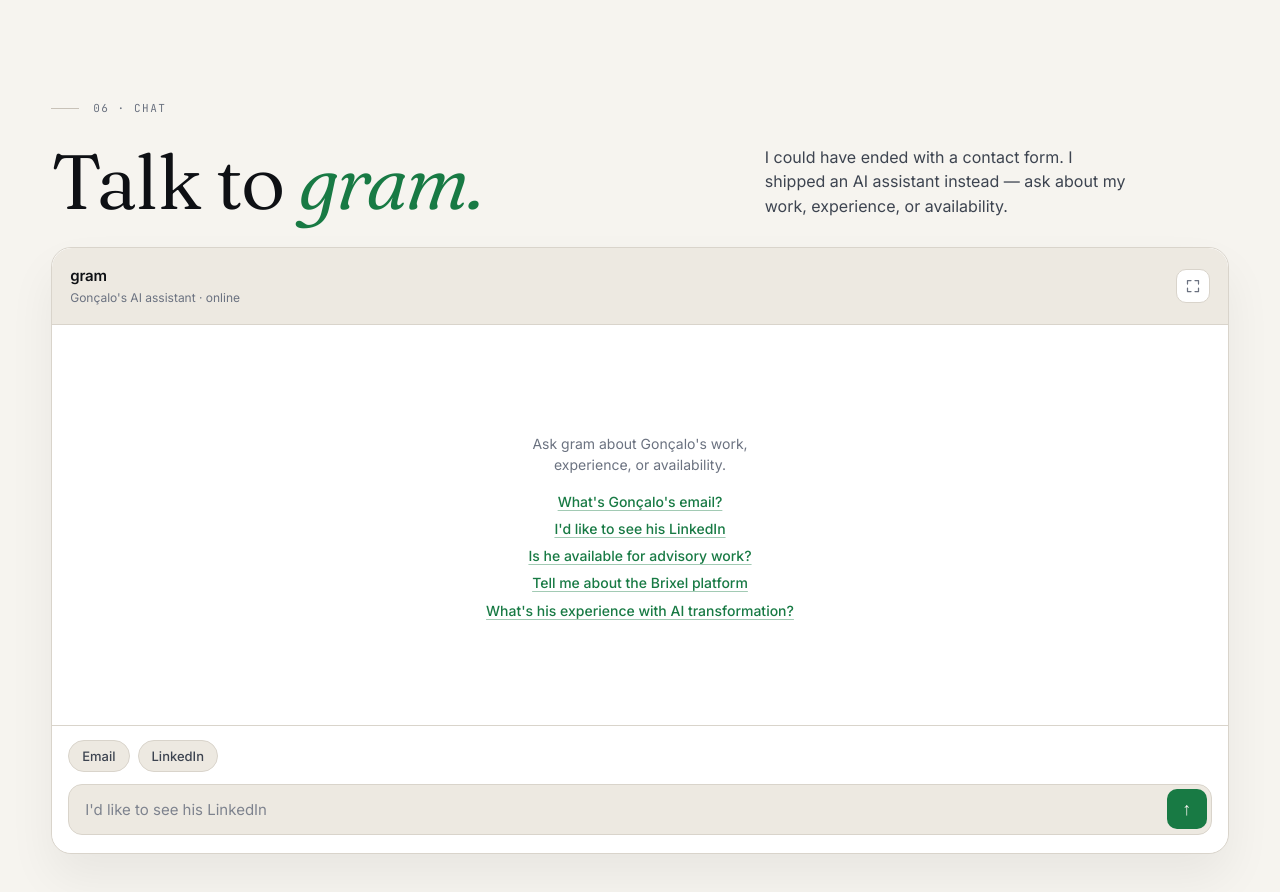
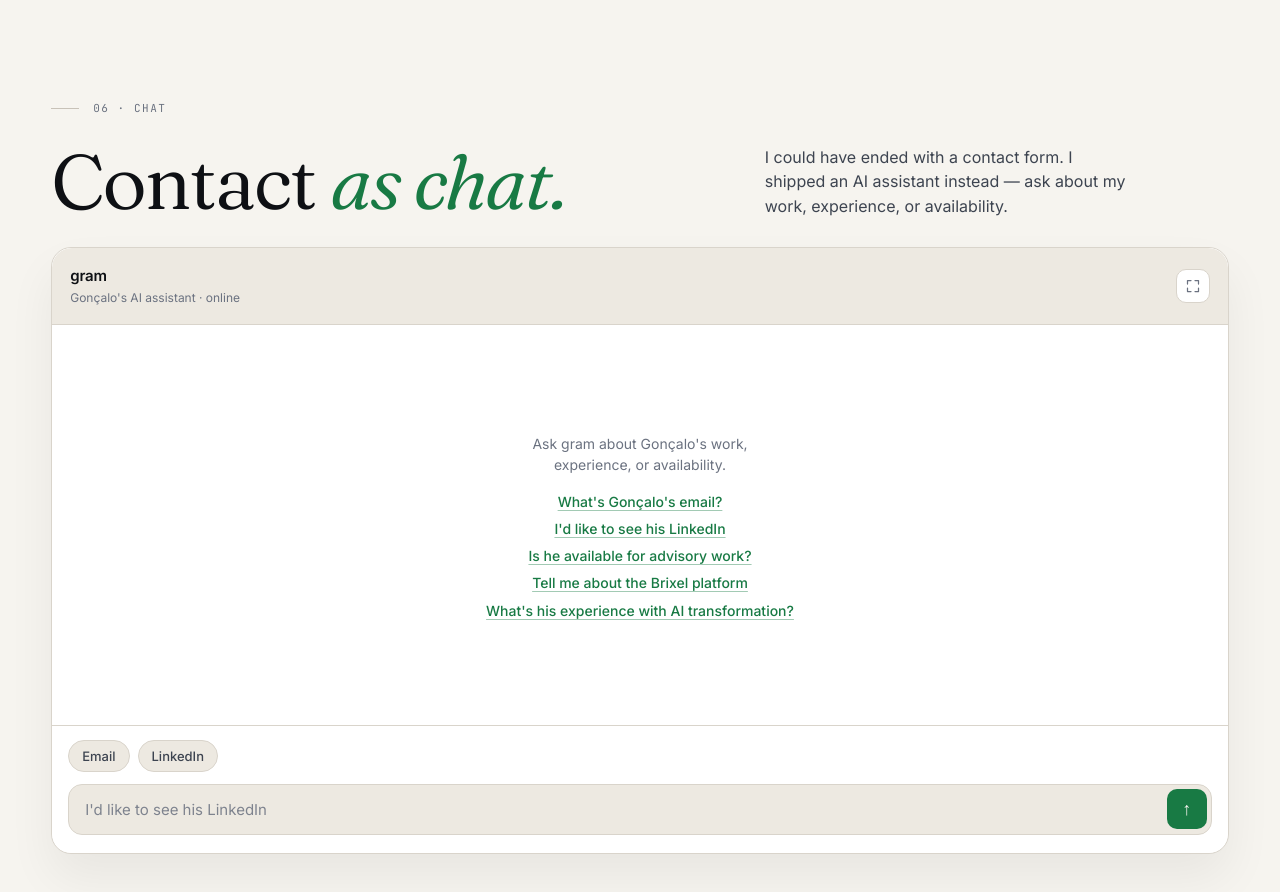
Before and after one commit to GFFR/portfolio, a website: page index.html in a window 1280 px wide. Shown: the part 7380-8272 px from the top of the page. Drawn offline with Linux system fonts and the light colour scheme.

Commit message:
Update contact heading in index.html to reflect a more engaging chat prompt. Change "Talk to gram." to "Contact as chat." for improved clarity in user interaction.

```diff
--- a/index.html
+++ b/index.html
@@ -640,7 +640,7 @@
     <div class="section-tag">06 · CHAT</div>
 
     <div class="contact-head">
-      <h2 class="reveal">Talk to <em>gram.</em></h2>
+      <h2 class="reveal">Contact <em>as chat.</em></h2>
       <p class="reveal screen-only">I could have ended with a contact form. I shipped an AI assistant instead — ask about my work, experience, or availability.</p>
     </div>
 
```
